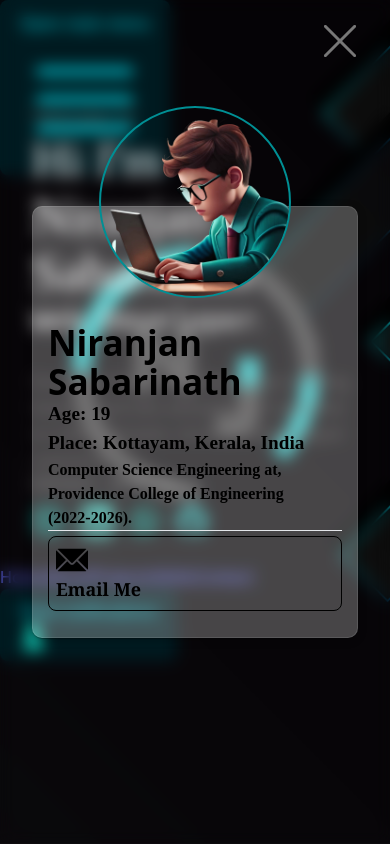
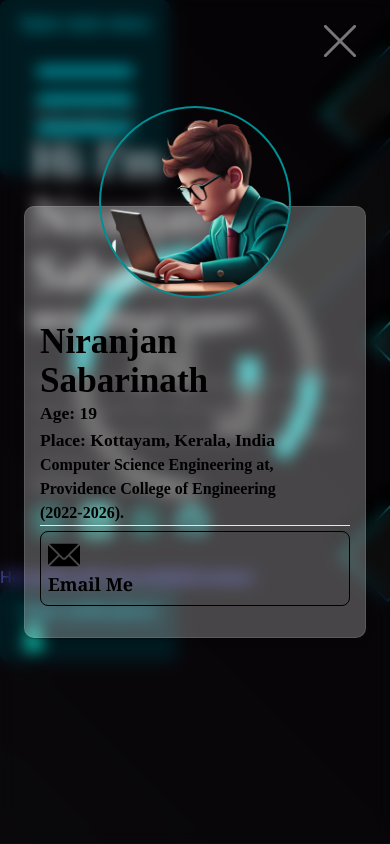
Before and after one commit to niranjan-official/My-Personal-Portfolio, a React (Vite) app: page / in a window 390 px wide. Both pictures are taken after a click on the button "View notifications". Shown: the top 844 px of the page. Built offline with nearby package versions, Linux system fonts and the light colour scheme.

Commit message:
adjustments in profile card

```diff
--- a/src/components/ProfileCard/ProfileCard.css
+++ b/src/components/ProfileCard/ProfileCard.css
@@ -42,7 +42,7 @@
 }
 .card-note h1{
     font-size: 2.7rem;
-    font-family: system-ui, -apple-system, BlinkMacSystemFont, 'Segoe UI', Roboto, Oxygen, Ubuntu, Cantarell, 'Open Sans', 'Helvetica Neue', sans-serif;
+    font-family: 'Times New Roman', Times, serif;
     font-weight: bolder;
 }
 .card-note span{
@@ -50,6 +50,7 @@
 }
 .card-note h2{
     font-size: 1.4rem;
+    font-weight: bold;
     margin: 0;
 }
 .card-note a{
@@ -92,7 +93,7 @@
 @media (max-width:480px){
     .card-body .card-main{
         width: 100%;
-        margin: 2rem;
+        margin: 1.5rem;
     }
     .card-body .card-main .card-note{
         margin-top: 4px;
@@ -104,6 +105,6 @@
         font-size: 2.2rem;
     }
     .card-note h2{
-        font-size: 1.2rem;
+        font-size: 1.1rem;
     }
 }
```
